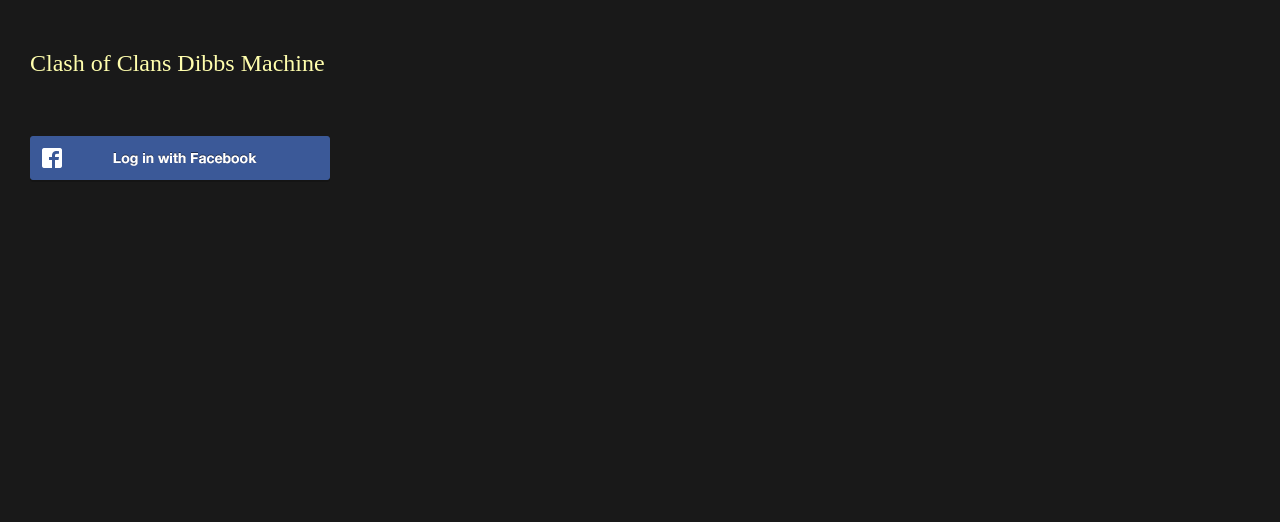
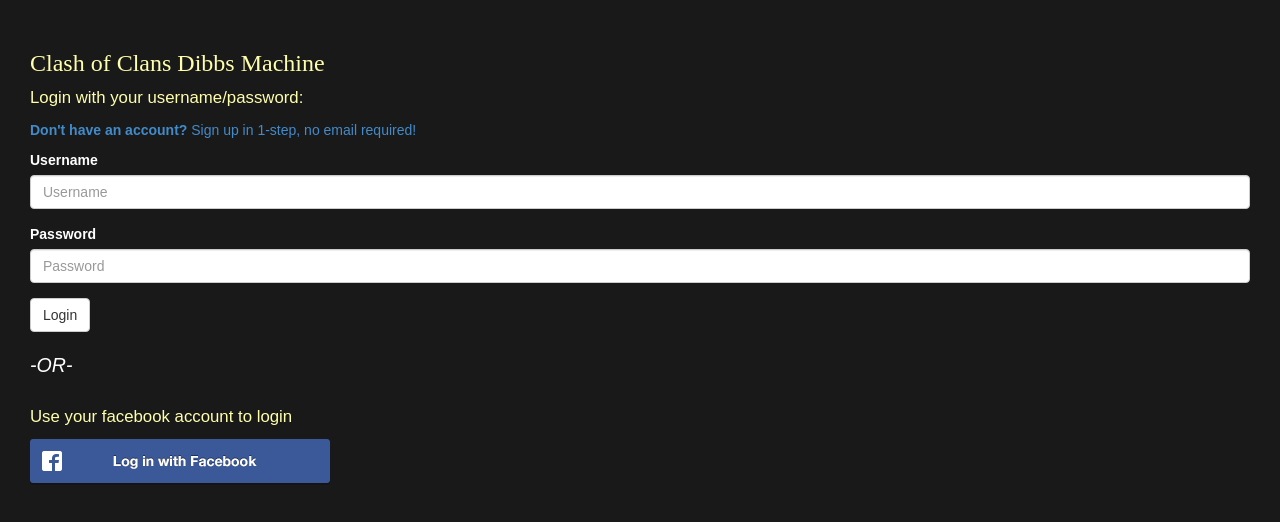
Before and after one commit to glenbot/dibbs, a Flask app: page /login in a window 1280 px wide. Shown: the top 522 px of the page. Run offline with Flask 2, Linux system fonts and the light colour scheme; some libraries are stand-ins or nearby versions; some web fonts are replaced.

Commit message:
Added capability to use standard login. Fixed some bugs

```diff
--- a/static/app/styles.css
+++ b/static/app/styles.css
@@ -26,7 +26,7 @@ h3 {
 }
 
 #login-button {
-    margin-top: 50px;
+    margin-top: 15px;
 }
 
 #war-bases {
@@ -58,3 +58,23 @@ h3 {
   display: none;
   color: red;
 }
+
+.or-text {
+  font-size: 1.4em;
+  font-style: italic;
+  margin-top: 20px;
+}
+
+.login-text {
+  color: #FFFEAD;
+  font-size: 1.2em;
+}
+
+.dark-text {
+  color: #FFFEAD;
+  font-size: 1.2em;
+}
+
+#welcome {
+  margin-top: 15px;
+}
--- /dev/null
+++ b/templates/_messages.html
@@ -0,0 +1,9 @@
+{% with messages = get_flashed_messages(with_categories=true) %}
+    {% if messages %}
+        {% for category, message in messages %}
+            <div class="alert alert-block alert-{{ category }}">
+                <p>{{ message }}</p>
+            </div>
+        {% endfor %}
+   {% endif %}
+{% endwith %}
--- a/templates/base.html
+++ b/templates/base.html
@@ -11,6 +11,9 @@
 
 <body>
     <div class="container-fluid">
+        <div class="row">
+          {% include "_messages.html" %}
+        </div>
         {% block content %}{% endblock %}
     </div>
 
--- a/templates/login.html
+++ b/templates/login.html
@@ -6,7 +6,28 @@
     </div>
 
     <div class="row">
+        <p class="login-text">Login with your username/password:</p>
+        <p><a href="{{ url_for('sign_up') }}"><strong>Don't have an account?</strong> Sign up in 1-step, no email required!</a></p>
+        <div class="error-message">&nbsp;</div>
+        <form role="form" action="{{ url_for('login_standard') }}" method="POST">
+          <div class="form-group">
+            <label for="username">Username</label>
+            <input type="text" class="form-control" id="username" name="username" placeholder="Username">
+          </div>
+          <div class="form-group">
+            <label for="password">Password</label>
+            <input type="password" class="form-control" id="password" name="password" placeholder="Password">
+          </div>
+          <input type="hidden" name="xhp" value="" />
+          <button type="submit" class="btn btn-default">Login</button>
+        </form>
+    </div>
+    <div class="row">
+        <p class="or-text">-OR-</p>
+    </div>
+    <div class="row">
         <div id="login-button">
+            <p class="login-text">Use your facebook account to login</p>
             <a href="{{ url_for('login_facebook') }}"><img src="{{ url_for('static', filename='app/fbloginbutton.png') }}" /></a>
         </div>
     </div>
--- a/views.py
+++ b/views.py
@@ -8,9 +8,11 @@ from flask import (
     render_template,
     g,
     abort,
-    jsonify
+    jsonify,
+    flash
 )
 from flask_oauth import OAuth, OAuthException
+from pbkdf2 import crypt
 
 from app import app
 from utils import login_required
@@ -77,13 +79,17 @@ def set_handle():
         resp.status_code = 400
         return resp
 
+    handle = handle.strip()
     try:
-        user = User.select().where(User.id == session['uid']).get()
+        user = User.select().where(User.coc_handle == handle).get()
+        resp = jsonify({'result': 'Handle has already been taken.'})
+        resp.status_code = 400
+        return resp
     except User.DoesNotExist:
-        abort(500)
+        pass
 
-    user.coc_handle = handle
-    user.save()
+    g.user.coc_handle = handle
+    g.user.save()
 
     return 'ok'
 
@@ -143,6 +149,52 @@ def undibb_base():
     return jsonify({'handle': 'Available'})
 
 
+@app.route('/sign-up', methods=['GET', 'POST'])
+def sign_up():
+    ctx = {}
+    if request.method == 'POST':
+        username = request.form.get('username', None)
+        password = request.form.get('password', None)
+        honey_pot = request.form.get('xhp', None)
+
+        # check for bots
+        if honey_pot:
+            return redirect('http://spam.abuse.net/overview/spambad.shtml')
+
+        # update the context with a username
+        ctx['username'] = username.strip()
+
+        if not username or not password:
+            msg = u'Please fill out the username and password fields.'
+            flash(msg, 'danger')
+        else:
+            # check for existing username
+            try:
+                user = User.select().where(User.username == username.strip()).get()
+                msg = u'Username has already been taken.'
+                flash(msg, 'warning')
+                return render_template('sign_up.html', **ctx)
+            except User.DoesNotExist:
+                pass
+
+            encrypted_pw = crypt(password, iterations=100)
+            user = User.create(
+                username=username,
+                password=encrypted_pw
+            )
+            user.save()
+
+            # login the user
+            session['uid'] = user.id
+
+            msg = u'Successfully signed up. You have been auto-magically logged in.'
+            flash(msg, 'success')
+
+            return redirect(url_for('index'))
+
+    return render_template('sign_up.html', **ctx)
+
+
 @app.route('/logout')
 def logout():
     session.clear()
@@ -153,6 +205,42 @@ def logout():
 def login():
     ctx = {}
     return render_template('login.html', **ctx)
+
+
+@app.route('/login-standard', methods=['POST'])
+def login_standard():
+    username = request.form.get('username', None)
+    password = request.form.get('password', None)
+    honey_pot = request.form.get('xhp', None)
+
+    # check for bots
+    if honey_pot:
+        return redirect('http://spam.abuse.net/overview/spambad.shtml')
+
+    if username and password:
+        username = username.strip()
+        password = password.strip()
+
+        try:
+            user = User.select().where(User.username == username).get()
+        except User.DoesNotExist:
+            msg = u'Username was not found please sign up below.'
+            flash(msg, 'warning')
+            return redirect(url_for('sign_up'))
+
+        if user.password == crypt(password, user.password):
+            session['uid'] = user.id
+            msg = u'Successfully logged in.'
+            flash(msg, 'success')
+            return redirect(url_for('index'))
+
+        msg = u'Incorrect password'
+        flash(msg, 'danger')
+        return redirect(url_for('login'))
+
+    msg = u'Please fill out the username and password fields'
+    flash(msg, 'danger')
+    return redirect(url_for('login'))
 
 
 @app.route('/login-fb')
@@ -183,7 +271,6 @@ def facebook_authorized(resp):
         user = User.create(
             fb_id=fb_user.data['id'],
             name=fb_user.data['name'],
-            email=fb_user.data['email'],
             coc_handle=None
         )
         user.save()
```
Also changed, not shown: models.py (+4 -3 lines), templates/index.html (+5 -5 lines), templates/sign_up.html (added, +24 -0 lines).
